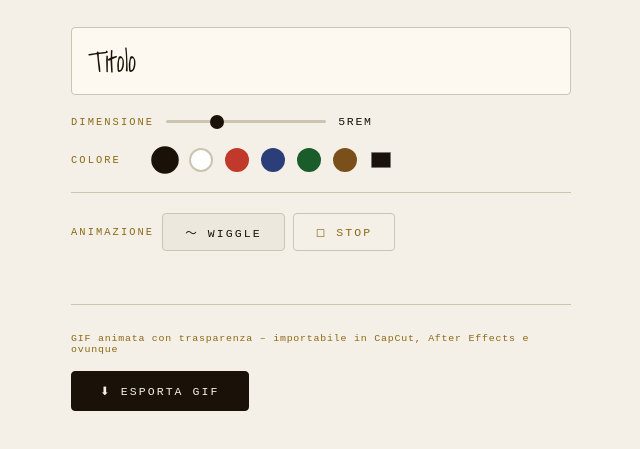
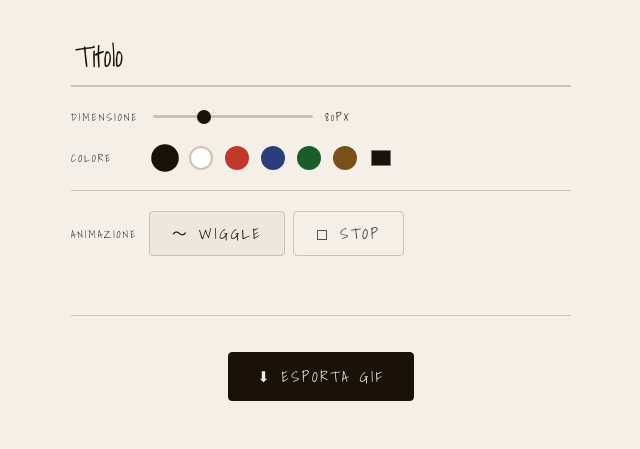
Before and after one commit to myopicdesign/scribble, a plain HTML site: page index.html in a window 1280 px wide. Shown: the part 343-792 px from the top of the page, without its empty margins (319-959 px from the left). Drawn offline with Linux system fonts and the light colour scheme.

Commit message:
Update index.html

```diff
--- a/index.html
+++ b/index.html
@@ -3,7 +3,7 @@
 <head>
 <meta charset="UTF-8">
 <meta name="viewport" content="width=device-width, initial-scale=1.0">
-<title>Scribble</title>
+<title>Scribble Title Generator</title>
 <link rel="preconnect" href="https://fonts.googleapis.com">
 <link rel="preconnect" href="https://fonts.gstatic.com" crossorigin>
 <style>
@@ -65,7 +65,7 @@ h1 { display: none; }
 #preview-text {
   font-family: 'Shadows Into Light', cursive;
   font-weight: 400;
-  font-size: 5rem;
+  font-size: 80px;
   color: var(--ink);
   line-height: 1;
   text-align: center;
@@ -122,15 +122,16 @@ h1 { display: none; }
   font-family: 'Shadows Into Light', cursive;
   font-weight: 400;
   font-size: 1.8rem;
-  background: var(--paper);
-  border: 1px solid var(--ui-border);
-  border-radius: var(--radius);
-  padding: 10px 16px;
+  background: transparent;
+  border: none;
+  border-bottom: 2px solid var(--ui-border);
+  border-radius: 0;
+  padding: 6px 4px;
   color: var(--ink);
   outline: none;
   transition: border-color 0.2s;
 }
-#text-input:focus { border-color: var(--accent); }
+#text-input:focus { border-bottom-color: var(--accent); }
 
 .size-row {
   display: flex;
@@ -139,6 +140,7 @@ h1 { display: none; }
   font-size: 0.72rem;
   text-transform: uppercase;
   letter-spacing: 0.15em;
+  font-family: 'Shadows Into Light', cursive;
 }
 
 input[type="range"] {
@@ -163,8 +165,8 @@ input[type="range"]::-webkit-slider-thumb {
   border: 1.5px solid var(--ui-border);
   background: var(--ui-bg);
   border-radius: var(--radius);
-  font-family: 'Courier New', monospace;
-  font-size: 0.72rem;
+  font-family: 'Shadows Into Light', cursive;
+  font-size: 0.92rem;
   text-transform: uppercase;
   letter-spacing: 0.18em;
   cursor: pointer;
@@ -179,21 +181,22 @@ input[type="range"]::-webkit-slider-thumb {
   border: 1.5px solid var(--ui-border);
   background: transparent;
   border-radius: var(--radius);
-  font-family: 'Courier New', monospace;
-  font-size: 0.72rem;
+  font-family: 'Shadows Into Light', cursive;
+  font-size: 0.92rem;
   text-transform: uppercase;
   letter-spacing: 0.18em;
   cursor: pointer;
-  color: var(--accent2);
-}
-.stop-btn:hover { border-color: var(--accent2); }
+  color: #2e2e2e;
+}
+.stop-btn:hover { border-color: #2e2e2e; }
 
 .row-label {
   font-size: 0.65rem;
   text-transform: uppercase;
   letter-spacing: 0.2em;
-  color: var(--accent2);
+  color: #2e2e2e;
   min-width: 70px;
+  font-family: 'Shadows Into Light', cursive;
 }
 
 .color-row { display: flex; align-items: center; gap: 12px; flex-wrap: wrap; }
@@ -219,6 +222,7 @@ input[type="range"]::-webkit-slider-thumb {
   letter-spacing: 0.15em;
   visibility: hidden;
   pointer-events: none;
+  font-family: 'Shadows Into Light', cursive;
 }
 .intensity-row.visible { visibility: visible; pointer-events: auto; }
 
@@ -230,6 +234,8 @@ input[type="range"]::-webkit-slider-thumb {
   align-items: center;
   gap: 16px;
   flex-wrap: wrap;
+  flex-direction: column;
+  align-items: center;
 }
 
 .export-mode-row {
@@ -244,8 +250,8 @@ input[type="range"]::-webkit-slider-thumb {
   border: 1.5px solid var(--ui-border);
   background: var(--ui-bg);
   border-radius: var(--radius);
-  font-family: 'Courier New', monospace;
-  font-size: 0.68rem;
+  font-family: 'Shadows Into Light', cursive;
+  font-size: 0.88rem;
   text-transform: uppercase;
   letter-spacing: 0.15em;
   cursor: pointer;
@@ -261,8 +267,8 @@ input[type="range"]::-webkit-slider-thumb {
   background: var(--ink);
   color: var(--bg);
   border-radius: var(--radius);
-  font-family: 'Courier New', monospace;
-  font-size: 0.72rem;
+  font-family: 'Shadows Into Light', cursive;
+  font-size: 0.92rem;
   text-transform: uppercase;
   letter-spacing: 0.18em;
   cursor: pointer;
@@ -276,7 +282,7 @@ input[type="range"]::-webkit-slider-thumb {
 
 .export-hint {
   font-size: 0.62rem;
-  color: var(--accent2);
+  color: #2e2e2e;
   letter-spacing: 0.08em;
   width: 100%;
   margin-top: -8px;
@@ -284,8 +290,9 @@ input[type="range"]::-webkit-slider-thumb {
 
 #export-status {
   font-size: 0.68rem;
-  color: var(--accent2);
+  color: #2e2e2e;
   letter-spacing: 0.1em;
+  font-family: 'Shadows Into Light', cursive;
 }
 
 .progress-bar-wrap {
@@ -340,7 +347,7 @@ input[type="range"]::-webkit-slider-thumb {
   <div class="size-row">
     <span class="row-label">Dimensione</span>
     <input type="range" id="size-slider" min="2" max="12" value="5" step="0.5">
-    <span id="size-val">5rem</span>
+    <span id="size-val">80px</span>
   </div>
 
   <div class="color-row">
@@ -374,7 +381,6 @@ input[type="range"]::-webkit-slider-thumb {
   <div class="export-row">
     <div class="export-mode-row">
     </div>
-    <p class="export-hint" id="export-hint">GIF animata con trasparenza – importabile in CapCut, After Effects e ovunque</p>
     <button id="export-btn">⬇ Esporta GIF</button>
     <div class="progress-bar-wrap" id="progress-wrap">
       <div id="progress-bar"></div>
@@ -509,8 +515,9 @@ function setColor(color) {
 textInput.addEventListener('input', () => updateText(textInput.value));
 sizeSlider.addEventListener('input', () => {
   currentFontSize = parseFloat(sizeSlider.value);
-  previewText.style.fontSize = currentFontSize + 'rem';
-  sizeVal.textContent = currentFontSize + 'rem';
+  const px = Math.round(currentFontSize * 16);
+  previewText.style.fontSize = px + 'px';
+  sizeVal.textContent = px + 'px';
 });
 intensitySlider.addEventListener('input', () => setIntensity(parseFloat(intensitySlider.value)));
 animBtns.forEach(btn => btn.addEventListener('click', () => setAnim(btn.dataset.anim)));
```
